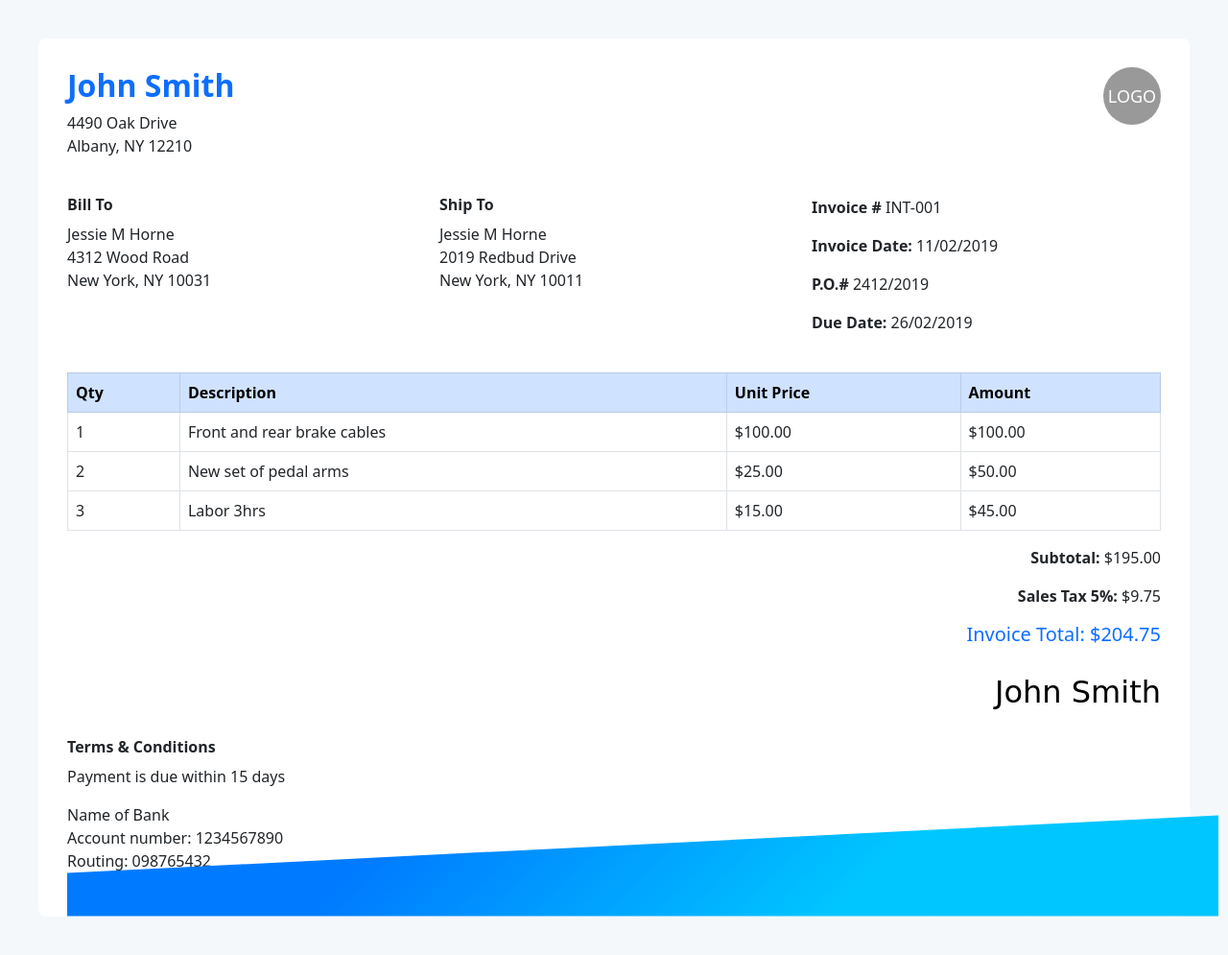
After one commit to Razib-Rakib-Hasan/MEXGit, a Laravel app: page /app/Design/design-3.html in a window 1280 px wide. The commit adds this page. Shown: the whole page at 96% size. Run offline with Laravel 12, Linux system fonts and the light colour scheme.

Commit message:
add some html

```diff
--- /dev/null
+++ b/app/Design/design-3.html
@@ -0,0 +1,135 @@
+<!DOCTYPE html>
+<html lang="en">
+<head>
+  <meta charset="UTF-8" />
+  <title>Invoice</title>
+  <link
+    href="https://cdn.jsdelivr.net/npm/bootstrap@5.3.0/dist/css/bootstrap.min.css"
+    rel="stylesheet"
+  />
+  <link
+    href="https://cdnjs.cloudflare.com/ajax/libs/font-awesome/6.4.0/css/all.min.css"
+    rel="stylesheet"
+  />
+  <style>
+    body {
+      background: #f4f8fb;
+      padding: 40px;
+    }
+    .invoice-box {
+      background: #fff;
+      padding: 30px;
+      border-radius: 8px;
+    }
+    .logo {
+      width: 60px;
+      height: 60px;
+      background: #999;
+      border-radius: 50%;
+      color: white;
+      text-align: center;
+      line-height: 60px;
+      font-size: 18px;
+    }
+    .wave {
+      position: absolute;
+      bottom: 0;
+      width: 100%;
+      height: 150px;
+      background: linear-gradient(135deg, #007bff 30%, #00c6ff 70%);
+      clip-path: polygon(0 70%, 100% 30%, 100% 100%, 0% 100%);
+    }
+    .signature {
+      font-family: 'Brush Script MT', cursive;
+      font-size: 32px;
+      color: #000;
+    }
+  </style>
+</head>
+<body>
+  <div class="invoice-box position-relative">
+    <div class="d-flex justify-content-between align-items-start mb-4">
+      <div>
+        <h2 class="fw-bold text-primary">John Smith</h2>
+        <p class="mb-0">4490 Oak Drive</p>
+        <p>Albany, NY 12210</p>
+      </div>
+      <div class="logo">LOGO</div>
+    </div>
+
+    <div class="row mb-4">
+      <div class="col">
+        <h6 class="fw-bold">Bill To</h6>
+        <p class="mb-0">Jessie M Horne</p>
+        <p class="mb-0">4312 Wood Road</p>
+        <p>New York, NY 10031</p>
+      </div>
+      <div class="col">
+        <h6 class="fw-bold">Ship To</h6>
+        <p class="mb-0">Jessie M Horne</p>
+        <p class="mb-0">2019 Redbud Drive</p>
+        <p>New York, NY 10011</p>
+      </div>
+      <div class="col">
+        <p><strong>Invoice #</strong> INT-001</p>
+        <p><strong>Invoice Date:</strong> 11/02/2019</p>
+        <p><strong>P.O.#</strong> 2412/2019</p>
+        <p><strong>Due Date:</strong> 26/02/2019</p>
+      </div>
+    </div>
+
+    <table class="table table-bordered">
+      <thead class="table-primary">
+        <tr>
+          <th>Qty</th>
+          <th>Description</th>
+          <th>Unit Price</th>
+          <th>Amount</th>
+        </tr>
+      </thead>
+      <tbody>
+        <tr>
+          <td>1</td>
+          <td>Front and rear brake cables</td>
+          <td>$100.00</td>
+          <td>$100.00</td>
+        </tr>
+        <tr>
+          <td>2</td>
+          <td>New set of pedal arms</td>
+          <td>$25.00</td>
+          <td>$50.00</td>
+        </tr>
+        <tr>
+          <td>3</td>
+          <td>Labor 3hrs</td>
+          <td>$15.00</td>
+          <td>$45.00</td>
+        </tr>
+      </tbody>
+    </table>
+
+    <div class="text-end">
+      <p><strong>Subtotal:</strong> $195.00</p>
+      <p><strong>Sales Tax 5%:</strong> $9.75</p>
+      <h5 class="text-primary">Invoice Total: $204.75</h5>
+    </div>
+
+    <div class="text-end my-4">
+      <div class="signature">John Smith</div>
+    </div>
+
+    <div>
+      <h6 class="fw-bold">Terms & Conditions</h6>
+      <p>Payment is due within 15 days</p>
+      <p class="mb-0">Name of Bank</p>
+      <p class="mb-0">Account number: 1234567890</p>
+      <p>Routing: 098765432</p>
+    </div>
+
+    <div class="wave"></div>
+  </div>
+
+  <script src="https://cdn.jsdelivr.net/npm/bootstrap@5.3.0/dist/js/bootstrap.bundle.min.js"></script>
+</body>
+</html>
--- a/app/Http/Controllers/Invoice/InvoiceController.php
+++ b/app/Http/Controllers/Invoice/InvoiceController.php
@@ -25,7 +25,7 @@ class InvoiceController extends Controller
         $customers=Customer::all();
         $products=Product::all();
 
-        return view('pages.Sales.Invoice.invoice.create',['customers'=>$customers,'products'=>$products]);
+        return view('pages.Sales.Invoice.create',['customers'=>$customers,'products'=>$products]);
     }
 
     /**
--- a/app/Http/Controllers/api/Invoice/InvoiceController.php
+++ b/app/Http/Controllers/api/Invoice/InvoiceController.php
@@ -24,7 +24,7 @@ class InvoiceController extends Controller
         ->select('i.id','i.created_at','i.invoice_total','i.payment_term','c.name as customer')
         ->get();
 
-            return json_encode(['invoices'=>$invoices]);
+            return json_encode(array('hello'=> $invoices));
     }
 
     /**
--- a/app/Models/Invoice/Invoice.php
+++ b/app/Models/Invoice/Invoice.php
@@ -1,10 +1,10 @@
 <?php
 
-namespace App\Models\invoice;
+namespace App\Models\Invoice;
 
 use Illuminate\Database\Eloquent\Model;
 
-class invoice extends Model
+class Invoice extends Model
 {
     //
 }
--- a/app/Models/Invoice/InvoiceDetail.php
+++ b/app/Models/Invoice/InvoiceDetail.php
@@ -1,10 +1,10 @@
 <?php
 
-namespace App\Models\invoice;
+namespace App\Models\Invoice;
 
 use Illuminate\Database\Eloquent\Model;
 
-class invoiceDetail extends Model
+class InvoiceDetail extends Model
 {
     //
 }
--- a/resources/views/pages/Sales/Invoice/invoice.create.blade.php
+++ b/resources/views/pages/Sales/Invoice/create.blade.php
@@ -17,7 +17,7 @@
             max-height: 70px;
             margin-bottom: 20px;
         }
-        .header {
+        .invoice-header {
             border-bottom: 2px solid #007bff;
             margin-bottom: 30px;
             padding-bottom: 15px;
@@ -60,7 +60,7 @@
     </style>
      <div class="invoice-container">
         <!-- Header with Logo -->
-        <div class="header">
+        <div class="invoice-header">
             <div class="row">
                 <div class="col-md-6">
                     <img src="https://via.placeholder.com/200x70?text=ExchangePro" alt="ExchangePro Logo" class="logo">
--- a/routes/api.php
+++ b/routes/api.php
@@ -1,6 +1,6 @@
 <?php
 
-use App\Http\Controllers\api\inventory\invoiceController;
+use App\Http\Controllers\api\Invoice\InvoiceController;
 use Illuminate\Http\Request;
 use Illuminate\Support\Facades\Route;
 
@@ -9,4 +9,4 @@ Route::get('/user', function (Request $request) {
 })->middleware('auth:sanctum');
 
 
-Route::apiResources(["invoices"=> invoiceController::class]);
+Route::apiResources(["invoices"=> InvoiceController::class]);
--- a/routes/web.php
+++ b/routes/web.php
@@ -1,6 +1,6 @@
 <?php
 
-use App\Http\Controllers\api\Invoice\InvoiceController;
+use App\Http\Controllers\Invoice\InvoiceController;
 use Illuminate\Support\Facades\Route;
 
 // Route::get('/', function () {
@@ -16,4 +16,4 @@ Route::resource('products', App\Http\Controllers\ProductController::class);
 Route::resource('stocks', App\Http\Controllers\StockController::class);
 Route::resource('product_categories', App\Http\Controllers\ProductCategoryController::class);
 
-Route::resource('invoices/create', InvoiceController::class);
+Route::resource('invoices', InvoiceController::class);
```
Also changed, not shown: app/Design/design-2.html (added, +157 -0 lines), app/Models/Stock/stock.php (deleted, +0 -10 lines), app/Models/sale/customer.php (deleted, +0 -10 lines).
